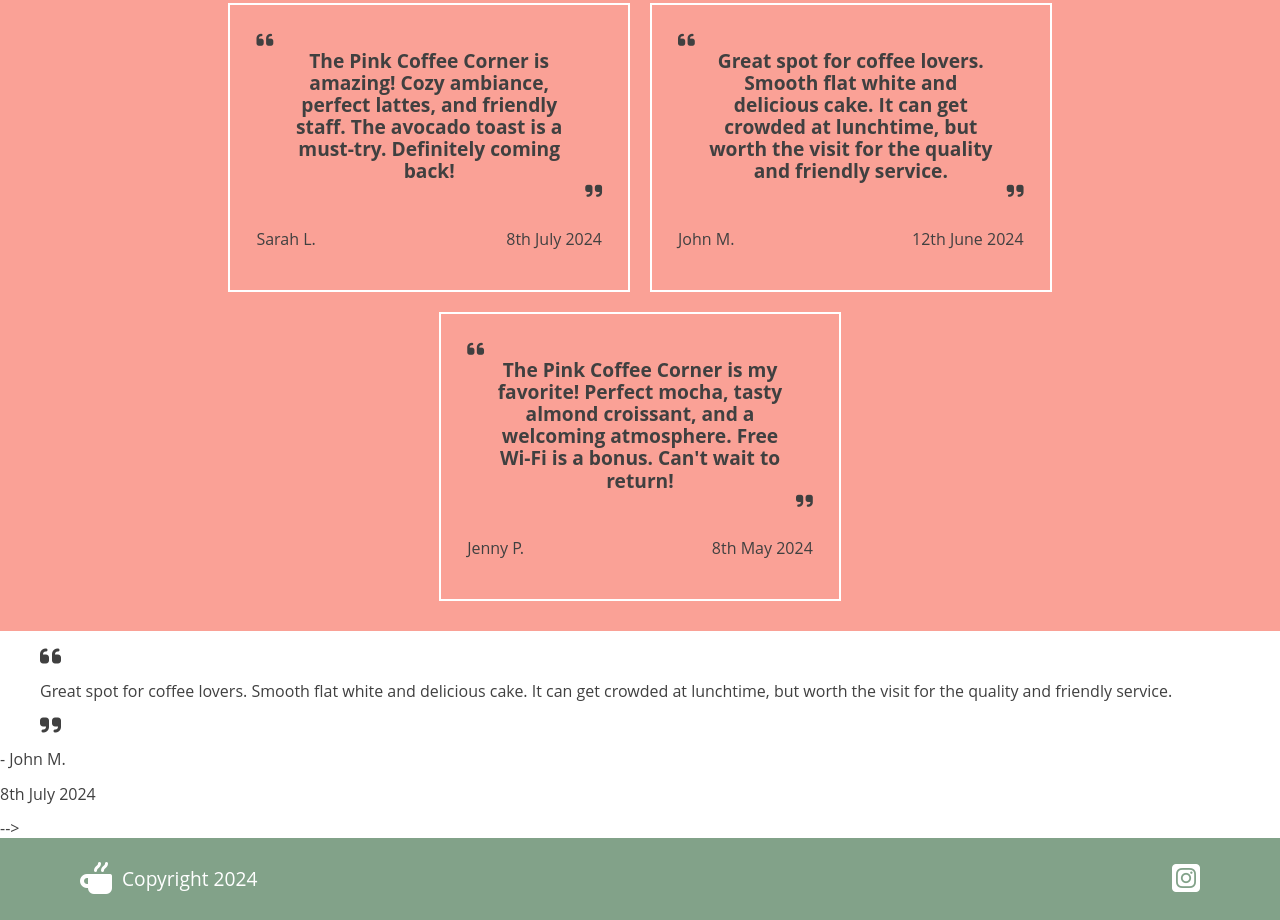
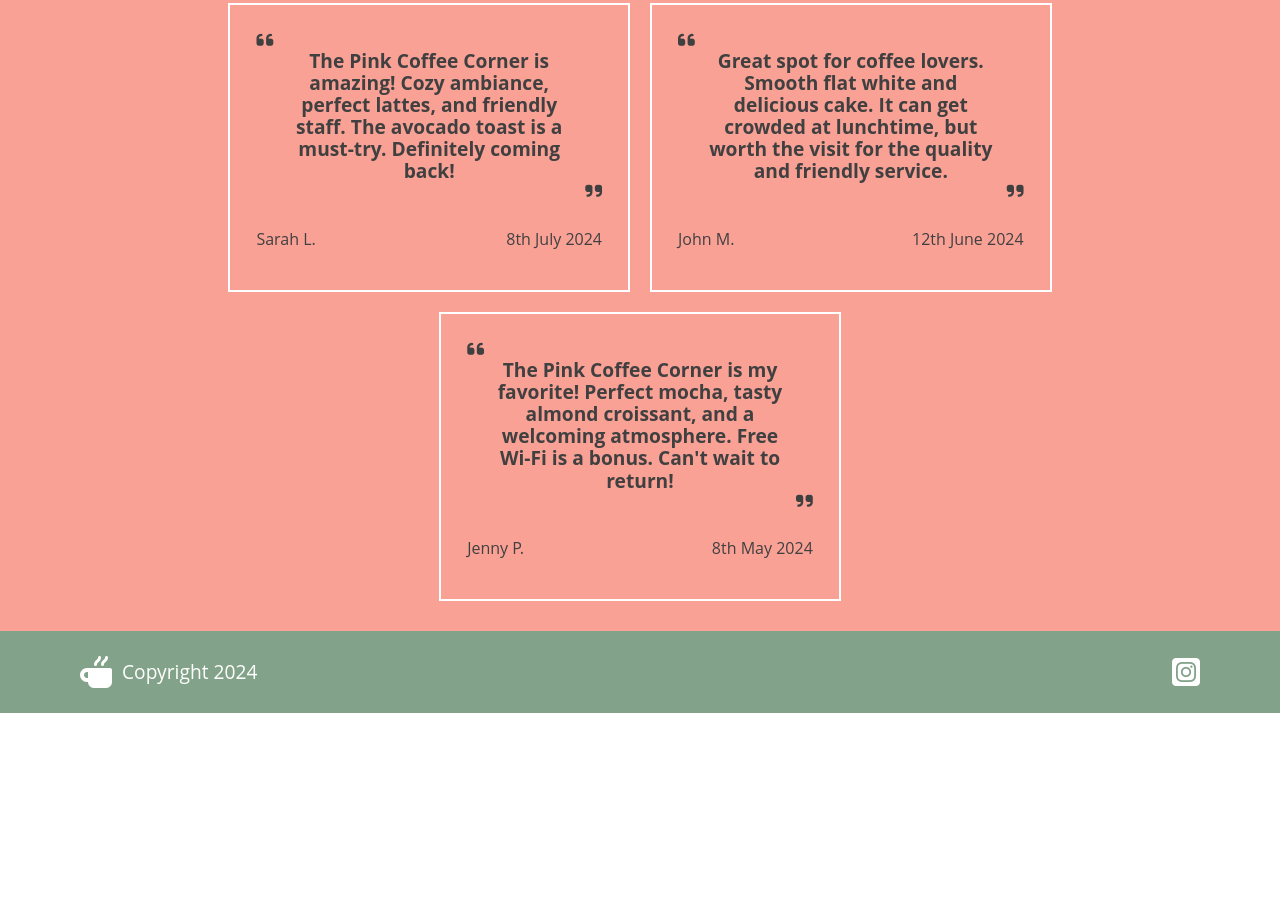
Before and after one commit to rbalendra/pink-coffee-corner, a plain HTML site: page index.html in a window 1280 px wide. Shown: the part 973-1893 px from the top of the page. After the commit the page ends 1686 px from the top, so only its background shows below. Drawn offline with Linux system fonts and the light colour scheme; a web font is replaced by a local one.

Commit message:
removes extra content

```diff
--- a/index.html
+++ b/index.html
@@ -194,21 +194,7 @@
         </section>
 
 
-        <article class="review">
-            <blockquote class="review__text">
-                <span class="review__icon--left">
-                    <i class="fa-solid fa-quote-left fa-xl"></i></span>
-                <p>Great spot for coffee lovers. Smooth flat white and delicious cake. It can get crowded
-                    at lunchtime, but worth the visit for the quality and friendly service.</p>
-                <span class="review__icon--right"><i class="fa-solid fa-quote-right fa-xl"></i></span>
-            </blockquote>
-            <div class="review__name-date">
-                <p class="review__author">- John M.</p>
-                <p class="review__date">8th July 2024</p>
-            </div>
-        </article>
-        </div>
-        </section> -->
+
     </main>
 
 
```
